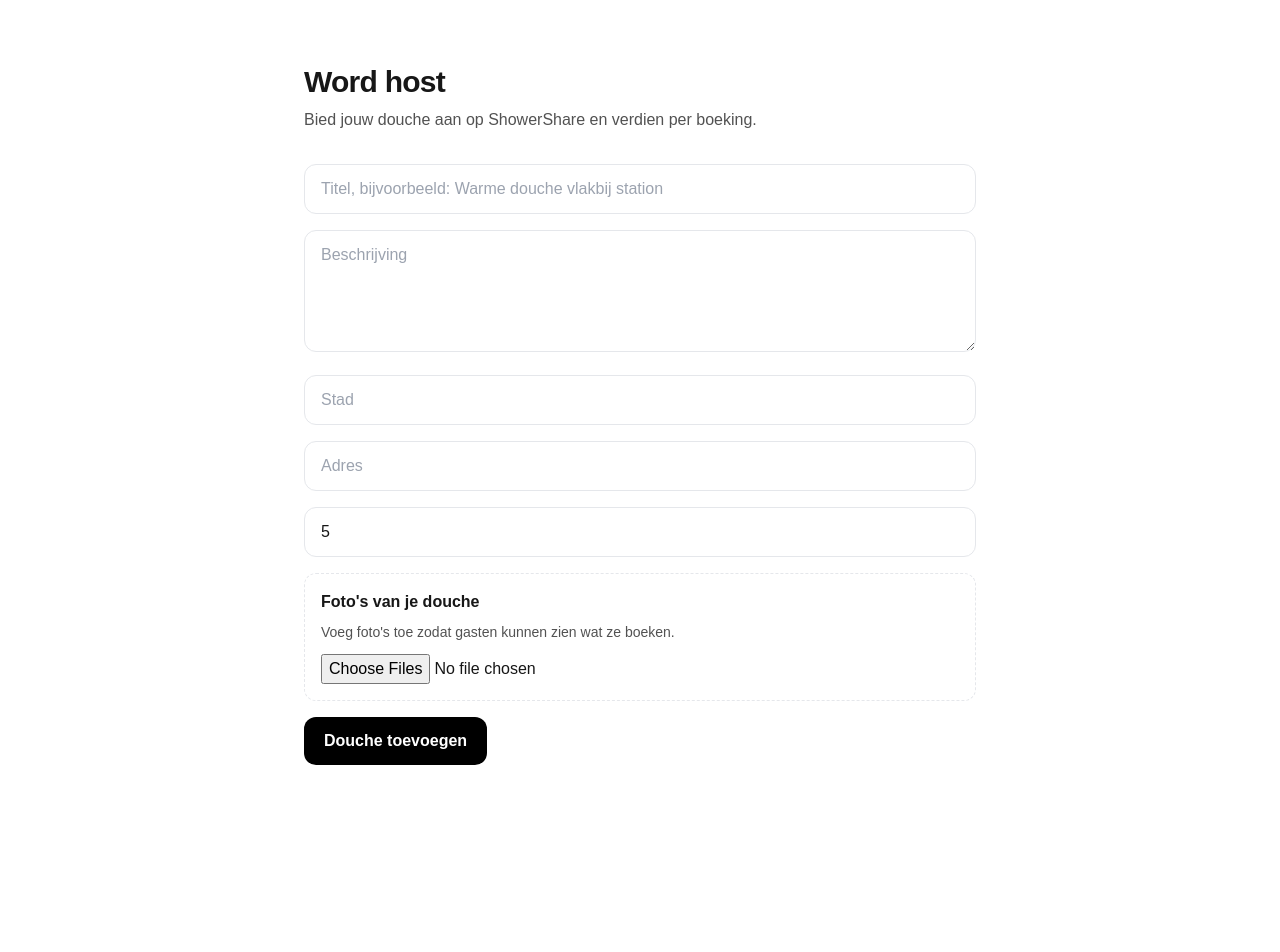
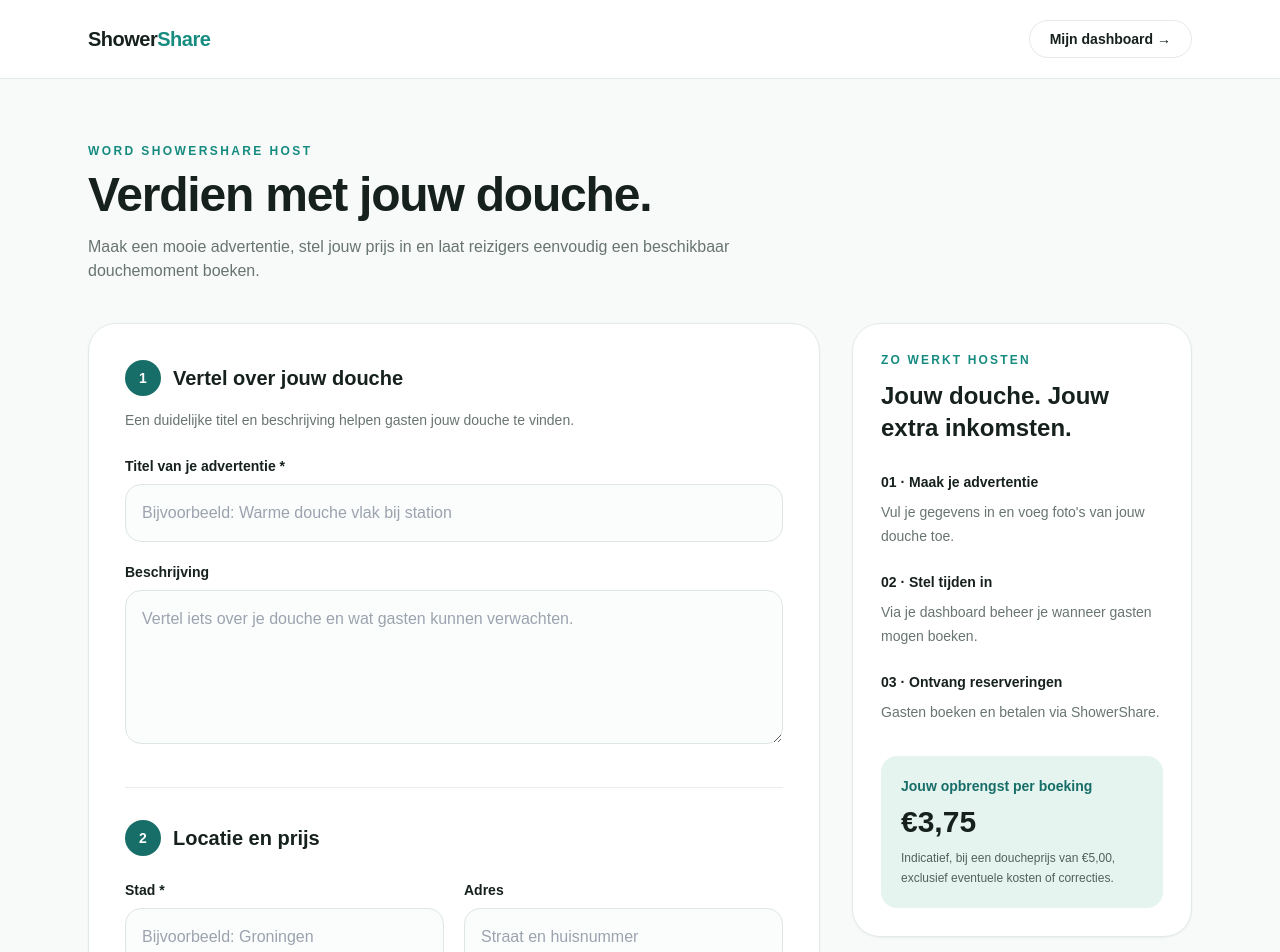
Before and after one commit to DessalinKampman/showershare-app, a Next.js app: page /host in a window 1280 px wide. Shown: the top 952 px of the page. Before the commit the page ends 829 px from the top, so only its background shows below. Built offline with nearby package versions, Linux system fonts and the light colour scheme; no server answers.

Commit message:
Redesign ShowerShare host registration page

```diff
--- a/app/host/page.tsx
+++ b/app/host/page.tsx
@@ -93,98 +93,246 @@
   }
 
   return (
-    <main className="min-h-screen bg-white px-6 py-16 text-neutral-900">
-      <div className="mx-auto max-w-2xl">
-        <h1 className="text-3xl font-bold tracking-tight">Word host</h1>
-        <p className="mt-2 text-neutral-600">
-          Bied jouw douche aan op ShowerShare en verdien per boeking.
+    <main className="min-h-screen bg-[#F8FAF9] text-[#16211D]">
+      <div className="border-b border-[#E4EAE7] bg-white">
+        <div className="mx-auto flex max-w-6xl items-center justify-between gap-4 px-6 py-5">
+          <a href="/" className="text-xl font-bold tracking-tight">
+            Shower<span className="text-[#168B80]">Share</span>
+          </a>
+          <a
+            href="/host/dashboard"
+            className="rounded-full border border-[#E4EAE7] px-5 py-2 text-sm font-semibold hover:bg-[#F3F8F5]"
+          >
+            Mijn dashboard →
+          </a>
+        </div>
+      </div>
+
+      <div className="mx-auto max-w-6xl px-6 py-12 md:py-16">
+        <p className="text-xs font-bold uppercase tracking-[0.2em] text-[#168B80]">
+          Word ShowerShare host
         </p>
 
-        <form onSubmit={handleSubmit} className="mt-8 space-y-4">
+        <h1 className="mt-3 text-4xl font-bold tracking-tight sm:text-5xl">
+          Verdien met jouw douche.
+        </h1>
+
+        <p className="mt-4 max-w-2xl text-[#68756F]">
+          Maak een mooie advertentie, stel jouw prijs in en laat reizigers
+          eenvoudig een beschikbaar douchemoment boeken.
+        </p>
+
+        <div className="mt-10 grid gap-8 lg:grid-cols-[1fr_340px] lg:items-start">
+          <section className="rounded-[28px] border border-[#E1EAE5] bg-white p-6 shadow-sm sm:p-9">
+            <form onSubmit={handleSubmit} className="space-y-9">
+              <div>
+                <div className="flex items-center gap-3">
+                  <span className="flex h-9 w-9 items-center justify-center rounded-full bg-[#176D68] text-sm font-bold text-white">
+                    1
+                  </span>
+                  <h2 className="text-xl font-bold">Vertel over jouw douche</h2>
+                </div>
+
+                <p className="mt-3 text-sm leading-6 text-[#68756F]">
+                  Een duidelijke titel en beschrijving helpen gasten
+                  jouw douche te vinden.
+                </p>
+
+                <div className="mt-6 space-y-5">
+                  <div>
+                    <label htmlFor="host-title" className="mb-2 block text-sm font-semibold">
+                      Titel van je advertentie *
+                    </label>
                     <input
+                      id="host-title"
                       type="text"
-            placeholder="Titel, bijvoorbeeld: Warme douche vlakbij station"
+                      placeholder="Bijvoorbeeld: Warme douche vlak bij station"
                       value={title}
                       onChange={(e) => setTitle(e.target.value)}
-            className="w-full rounded-xl border px-4 py-3 outline-none"
+                      className="w-full rounded-2xl border border-[#DDE6E2] bg-[#FBFDFC] px-4 py-4 outline-none focus:border-[#168B80]"
                       required
                     />
+                  </div>
 
+                  <div>
+                    <label htmlFor="host-description" className="mb-2 block text-sm font-semibold">
+                      Beschrijving
+                    </label>
                     <textarea
-            placeholder="Beschrijving"
+                      id="host-description"
+                      placeholder="Vertel iets over je douche en wat gasten kunnen verwachten."
                       value={description}
                       onChange={(e) => setDescription(e.target.value)}
-            className="w-full rounded-xl border px-4 py-3 outline-none"
-            rows={4}
+                      className="w-full rounded-2xl border border-[#DDE6E2] bg-[#FBFDFC] px-4 py-4 outline-none focus:border-[#168B80]"
+                      rows={5}
                     />
+                  </div>
+                </div>
+              </div>
 
+              <div className="border-t border-[#E8EEEB] pt-8">
+                <div className="flex items-center gap-3">
+                  <span className="flex h-9 w-9 items-center justify-center rounded-full bg-[#176D68] text-sm font-bold text-white">
+                    2
+                  </span>
+                  <h2 className="text-xl font-bold">Locatie en prijs</h2>
+                </div>
+
+                <div className="mt-6 grid gap-5 sm:grid-cols-2">
+                  <div>
+                    <label htmlFor="host-city" className="mb-2 block text-sm font-semibold">
+                      Stad *
+                    </label>
                     <input
+                      id="host-city"
                       type="text"
-            placeholder="Stad"
+                      placeholder="Bijvoorbeeld: Groningen"
                       value={city}
                       onChange={(e) => setCity(e.target.value)}
-            className="w-full rounded-xl border px-4 py-3 outline-none"
+                      className="w-full rounded-2xl border border-[#DDE6E2] bg-[#FBFDFC] px-4 py-4 outline-none focus:border-[#168B80]"
                       required
                     />
+                  </div>
 
+                  <div>
+                    <label htmlFor="host-address" className="mb-2 block text-sm font-semibold">
+                      Adres
+                    </label>
                     <input
+                      id="host-address"
                       type="text"
-            placeholder="Adres"
+                      placeholder="Straat en huisnummer"
                       value={address}
                       onChange={(e) => setAddress(e.target.value)}
-            className="w-full rounded-xl border px-4 py-3 outline-none"
+                      className="w-full rounded-2xl border border-[#DDE6E2] bg-[#FBFDFC] px-4 py-4 outline-none focus:border-[#168B80]"
                     />
+                  </div>
+                </div>
 
+                <div className="mt-5">
+                  <label htmlFor="host-price" className="mb-2 block text-sm font-semibold">
+                    Prijs per douche (€) *
+                  </label>
                   <input
+                    id="host-price"
                     type="number"
-            placeholder="Prijs per douche"
+                    min="1"
+                    step="0.5"
                     value={pricePerUse}
                     onChange={(e) => setPricePerUse(e.target.value)}
-            className="w-full rounded-xl border px-4 py-3 outline-none"
-            min="1"
-            step="0.5"
+                    className="w-full rounded-2xl border border-[#DDE6E2] bg-[#FBFDFC] px-4 py-4 outline-none focus:border-[#168B80] sm:max-w-xs"
                     required
                   />
+                  <p className="mt-2 text-xs text-[#68756F]">
+                    Van elke boeking ontvang jij 75%. ShowerShare rekent 25% commissie.
+                  </p>
+                </div>
+              </div>
 
-      <div className="rounded-xl border border-dashed p-4">
-        <label className="mb-2 block font-semibold">
+              <div className="border-t border-[#E8EEEB] pt-8">
+                <div className="flex items-center gap-3">
+                  <span className="flex h-9 w-9 items-center justify-center rounded-full bg-[#176D68] text-sm font-bold text-white">
+                    3
+                  </span>
+                  <h2 className="text-xl font-bold">Laat jouw douche zien</h2>
+                </div>
+
+                <p className="mt-3 text-sm leading-6 text-[#68756F]">
+                  Upload duidelijke foto&apos;s zodat gasten kunnen zien
+                  welke douche ze boeken.
+                </p>
+
+                <div className="mt-6 rounded-2xl border-2 border-dashed border-[#B9DCD0] bg-[#F3F8F5] p-6">
+                  <label htmlFor="host-photos" className="mb-3 block font-semibold">
                     Foto&apos;s van je douche
                   </label>
-
-        <p className="mb-3 text-sm text-neutral-600">
-          Voeg foto&apos;s toe zodat gasten kunnen zien wat ze boeken.
-        </p>
-
                   <input
+                    id="host-photos"
                     type="file"
                     accept="image/*"
                     multiple
                     onChange={(e) => setPhotos(Array.from(e.target.files || []))}
-          className="w-full"
+                    className="block w-full text-sm text-[#53615B] file:mr-4 file:rounded-xl file:border-0 file:bg-[#176D68] file:px-4 file:py-3 file:font-semibold file:text-white"
                   />
 
                   {photos.length > 0 && (
-          <p className="mt-2 text-sm text-neutral-600">
-            {photos.length} foto{photos.length === 1 ? "" : "'s"} geselecteerd
+                    <p className="mt-4 text-sm font-semibold text-[#176D68]">
+                      ✓ {photos.length} foto{photos.length === 1 ? "" : "'s"} geselecteerd
                     </p>
                   )}
                 </div>
+              </div>
 
+              <div className="border-t border-[#E8EEEB] pt-8">
                 <button
                   type="submit"
                   disabled={loading}
-            className="rounded-xl bg-black px-5 py-3 text-white font-semibold hover:opacity-90 disabled:opacity-60"
+                  className="w-full rounded-2xl bg-[#176D68] px-6 py-4 font-bold text-white transition hover:bg-[#115651] disabled:cursor-not-allowed disabled:opacity-50"
                 >
-            {loading ? "Bezig..." : "Douche toevoegen"}
+                  {loading ? "Douche toevoegen..." : "Mijn douche toevoegen →"}
                 </button>
-        </form>
 
                 {message && (
-          <div className="mt-4 rounded-xl border p-4 text-sm text-neutral-700">
+                  <div
+                    role="status"
+                    className="mt-5 rounded-2xl border border-[#DDE6E2] bg-[#F3F8F5] p-4 text-sm text-[#53615B]"
+                  >
                     {message}
                   </div>
                 )}
               </div>
+            </form>
+          </section>
+
+          <aside className="rounded-[28px] border border-[#E1EAE5] bg-white p-7 shadow-sm lg:sticky lg:top-6">
+            <p className="text-xs font-bold uppercase tracking-[0.18em] text-[#168B80]">
+              Zo werkt hosten
+            </p>
+            <h2 className="mt-3 text-2xl font-bold">
+              Jouw douche. Jouw extra inkomsten.
+            </h2>
+
+            <div className="mt-7 space-y-6 text-sm">
+              <div>
+                <p className="font-bold">01 · Maak je advertentie</p>
+                <p className="mt-2 leading-6 text-[#68756F]">
+                  Vul je gegevens in en voeg foto&apos;s van jouw douche toe.
+                </p>
+              </div>
+              <div>
+                <p className="font-bold">02 · Stel tijden in</p>
+                <p className="mt-2 leading-6 text-[#68756F]">
+                  Via je dashboard beheer je wanneer gasten mogen boeken.
+                </p>
+              </div>
+              <div>
+                <p className="font-bold">03 · Ontvang reserveringen</p>
+                <p className="mt-2 leading-6 text-[#68756F]">
+                  Gasten boeken en betalen via ShowerShare.
+                </p>
+              </div>
+            </div>
+
+            <div className="mt-8 rounded-2xl bg-[#E5F4EE] p-5">
+              <p className="text-sm font-semibold text-[#176D68]">
+                Jouw opbrengst per boeking
+              </p>
+              <p className="mt-2 text-3xl font-bold">
+                €{((Number(pricePerUse) || 0) * 0.75).toLocaleString("nl-NL", {
+                  minimumFractionDigits: 2,
+                  maximumFractionDigits: 2,
+                })}
+              </p>
+              <p className="mt-2 text-xs leading-5 text-[#53615B]">
+                Indicatief, bij een doucheprijs van €{(Number(pricePerUse) || 0).toLocaleString("nl-NL", {
+                  minimumFractionDigits: 2,
+                  maximumFractionDigits: 2,
+                })}, exclusief eventuele kosten of correcties.
+              </p>
+            </div>
+          </aside>
+        </div>
+      </div>
     </main>
   );
 }
```
Lines whose indentation alone changed are shown as unchanged.
